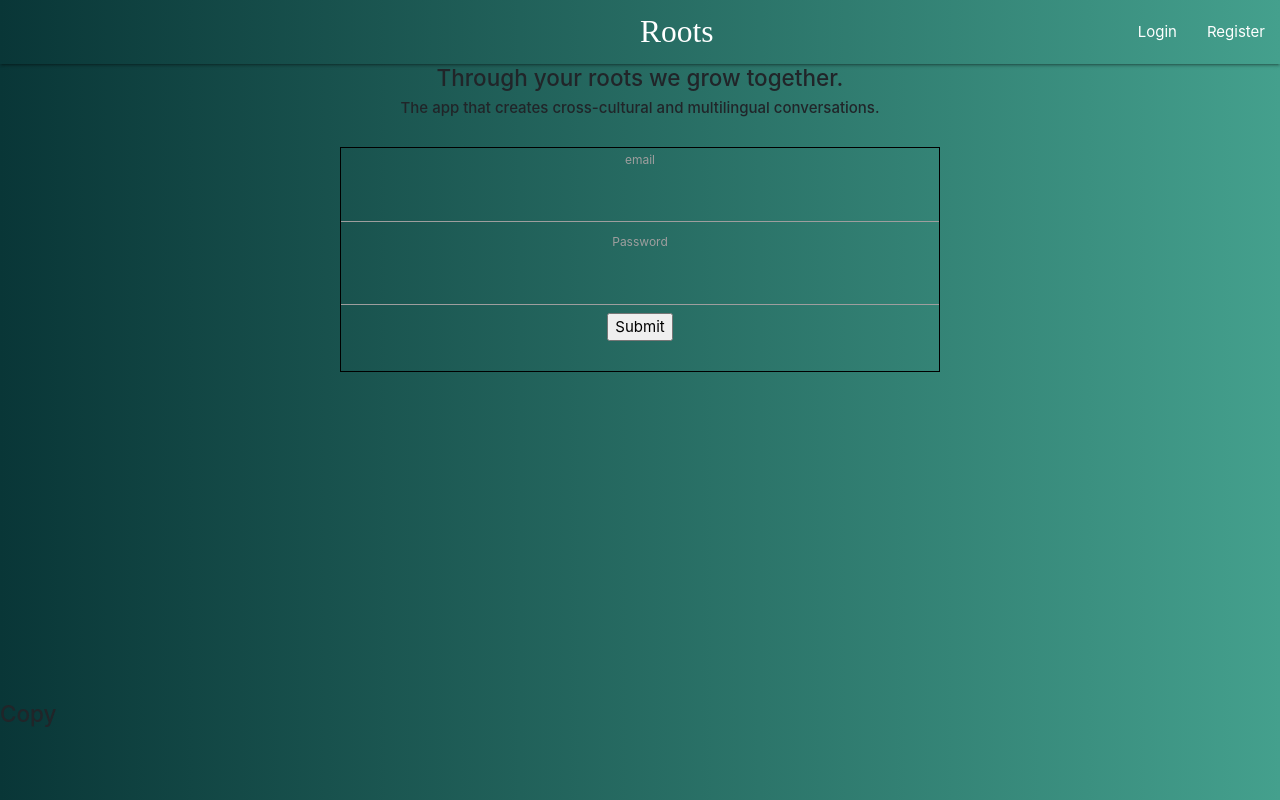
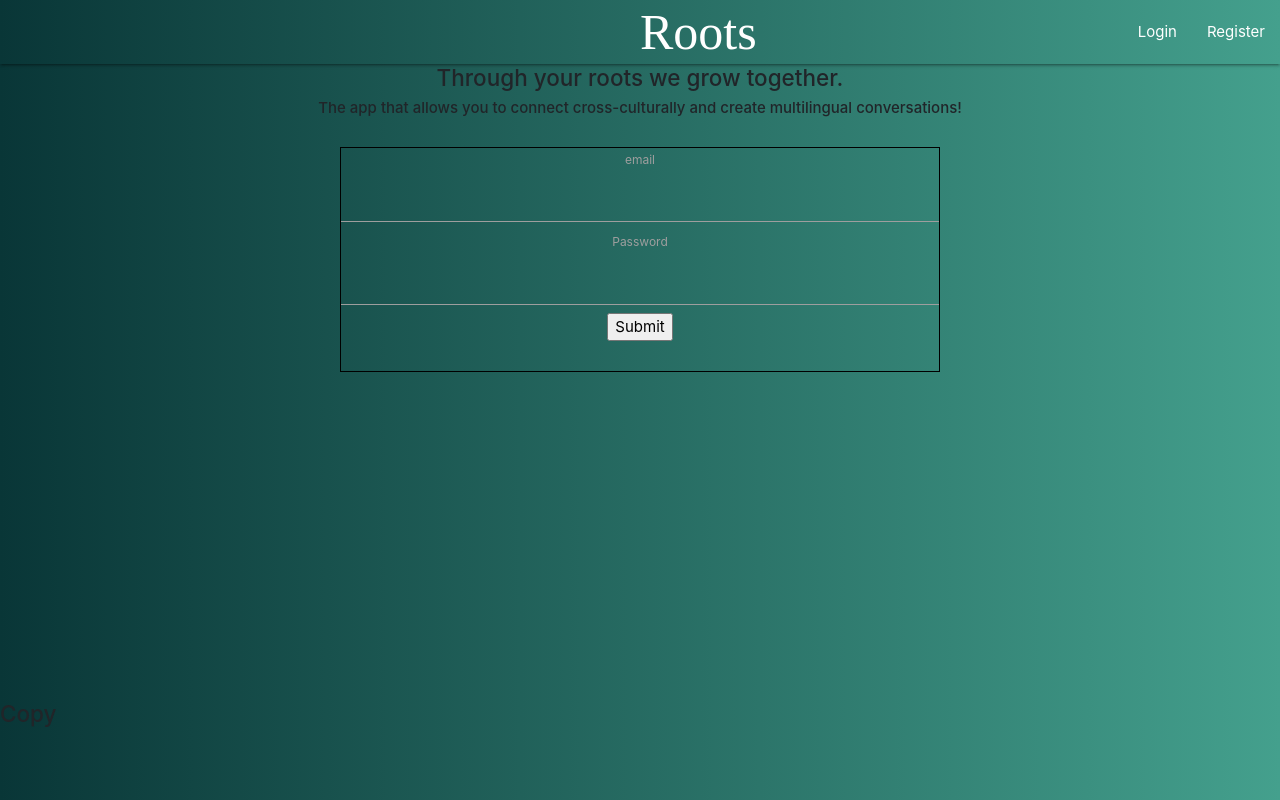
Before and after one commit to stephimarie/Roots, a React (Create React App) app in the folder client/: page /login in a window 1280 px wide. Built offline with nearby package versions, Linux system fonts and the light colour scheme; a web font is replaced by a local one.

Commit message:
updating slogan and title in nav

```diff
--- a/client/src/components/Navbar/nav.js
+++ b/client/src/components/Navbar/nav.js
@@ -7,8 +7,8 @@ function Nav (){
     return (
         <nav>
         <div class="nav-wrapper">
-          <a href="#" class="brand-logo">Roots</a>
-          <ul id="nav-mobile" class="right hide-on-med-and-down">
+          <a href="#" className="brand-logo">Roots</a>
+          <ul id="nav-mobile" className="right hide-on-med-and-down">
             <li><Link to="/login">Login</Link></li>
             <li><Link to="/register">Register</Link></li>
           </ul>
--- a/client/src/components/Navbar/style.css
+++ b/client/src/components/Navbar/style.css
@@ -5,6 +5,9 @@ background: linear-gradient(to right, #093637, #44A08D); /* W3C, IE 10+/ Edge, F
 
 }
 
-.brand-logo {
+a.brand-logo {
     font-family: 'Fascinate', cursive;
+    font-size: 50px;
+    /* width: fit-content;
+    margin: auto; */
 }
--- a/client/src/pages/Login.js
+++ b/client/src/pages/Login.js
@@ -39,7 +39,7 @@ const Login = () => {
   return (
     <div>
       <h4>Through your roots we grow together.</h4>
-      <h6>The app that creates cross-cultural and multilingual conversations.</h6>
+      <h6>The app that allows you to connect cross-culturally and create multilingual conversations!</h6>
 
       <form onSubmit={submitLoginForm} className="login-form">
         <label>email</label>
--- a/client/src/pages/Register.js
+++ b/client/src/pages/Register.js
@@ -22,7 +22,7 @@ const Register = () => {
   return (
     <div>
       <h4>Through your roots we grow together.</h4>
-      <h6>The app that creates cross-cultural and multilingual conversations.</h6>
+      <h6>The app that allows you to connect cross-culturally and create multilingual conversations!</h6>
 
       <form onSubmit={submit} className="reg-form">
         <label>Email</label>
```
